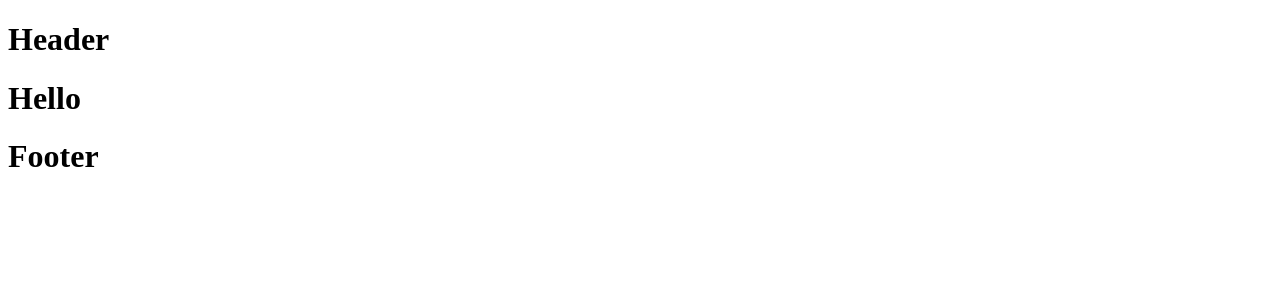
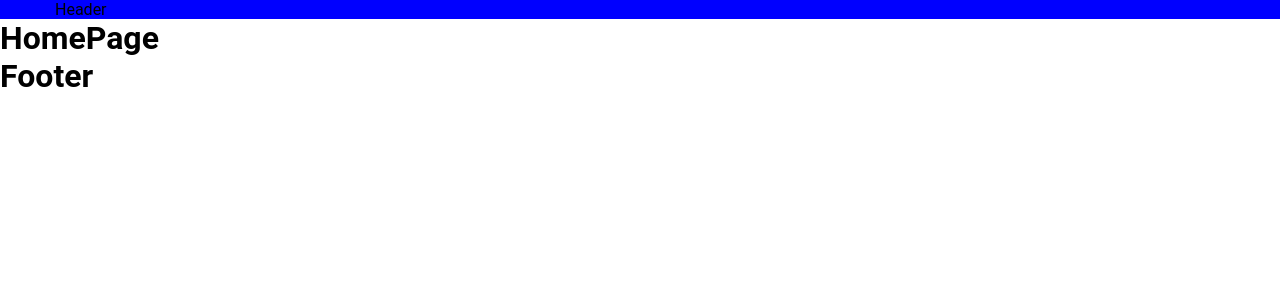
Before and after one commit to Heidann/ecomm-vegetables-reactjs, a React (Create React App) app in the folder fe/vegetableshop/: page / in a window 1280 px wide. Shown: the top 300 px of the page. Built offline with nearby package versions, Linux system fonts and the light colour scheme.

Commit message:
add .scss

```diff
--- a/fe/vegetableshop/src/index.js
+++ b/fe/vegetableshop/src/index.js
@@ -3,6 +3,7 @@
 import HomePage from "./pages/users/homePage";
 import { BrowserRouter } from "react-router-dom";
 import RouterCustom from "./router";
+import "./style/style.scss";
 
 const root = ReactDOM.createRoot(document.getElementById("root"));
 root.render(
--- a/fe/vegetableshop/src/pages/users/homePage/index.js
+++ b/fe/vegetableshop/src/pages/users/homePage/index.js
@@ -1,7 +1,7 @@
 import { memo } from "react";
 
-const Header = () => {
-  return <h1>Hello</h1>;
+const HomePage = () => {
+  return <h1>HomePage</h1>;
 };
 
-export default memo(Header);
+export default memo(HomePage);
--- a/fe/vegetableshop/src/pages/users/theme/header/index.js
+++ b/fe/vegetableshop/src/pages/users/theme/header/index.js
@@ -1,7 +1,12 @@
 import { memo } from "react";
+import "./style.scss";
 
 const Header = () => {
-  return <h1>Header</h1>;
+  return (
+    <div className="header__top">
+      <div className="container">Header</div>
+    </div>
+  );
 };
 
 export default memo(Header);
--- /dev/null
+++ b/fe/vegetableshop/src/pages/users/theme/header/style.scss
@@ -0,0 +1,3 @@
+.header__top {
+  background: blue;
+}
--- /dev/null
+++ b/fe/vegetableshop/src/style/pages/_all.scss
@@ -0,0 +1,20 @@
+@use "sass:map";
+@import "./theme";
+html,
+body {
+  margin: 0;
+}
+* {
+  font-family: Roboto;
+  padding: 0;
+  margin: 0;
+}
+
+.container {
+  max-width: 1170px;
+  width: 100%;
+  padding-right: 15px;
+  padding-left: 15px;
+  //   background: map-get($map: $theme-colors, $key: main);
+  margin: auto;
+}
--- /dev/null
+++ b/fe/vegetableshop/src/style/pages/_theme.scss
@@ -0,0 +1,3 @@
+$theme-colors: (
+  "main": #008874,
+);
--- /dev/null
+++ b/fe/vegetableshop/src/style/style.scss
@@ -0,0 +1 @@
+@import "./pages/all";
```
